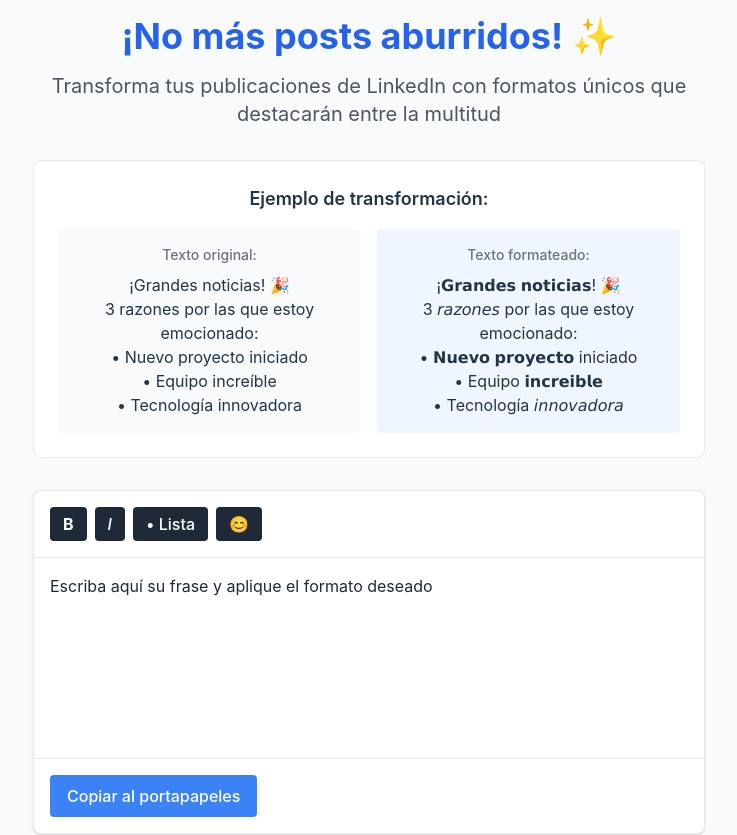
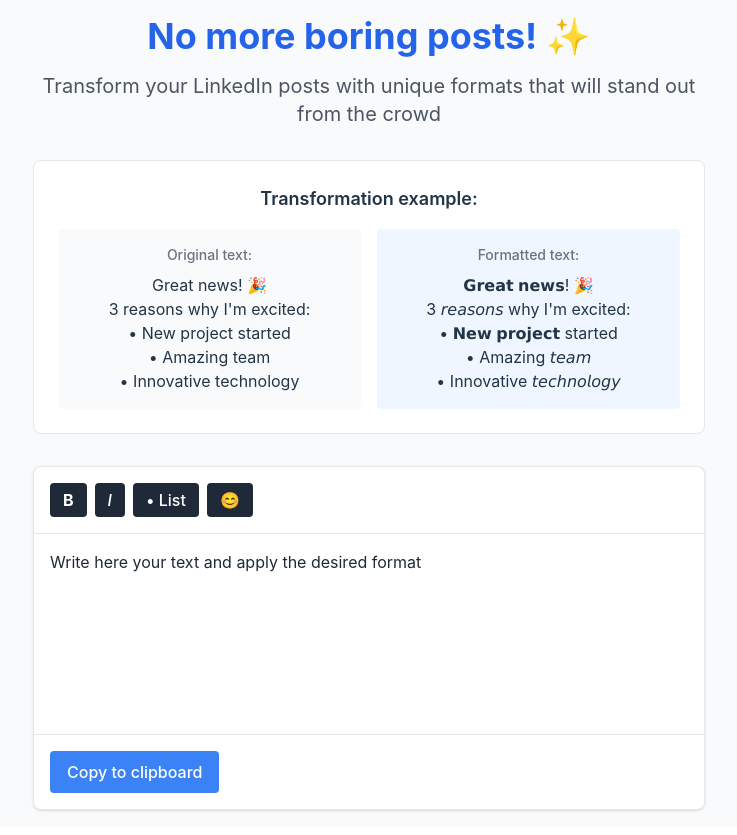
Before and after one commit to Guilleloma/LinkedIN-Post-Formatter, a React (Vite) app: page / in a window 1280 px wide. Shown: the top 835 px of the page, without its empty margins (271-1008 px from the left). Built offline with nearby package versions, Linux system fonts and the light colour scheme.

Commit message:
feat: translate all text content to English

```diff
--- a/src/components/Editor.jsx
+++ b/src/components/Editor.jsx
@@ -87,7 +87,7 @@
           'bold'
         )}
         className={`px-3 py-1 border rounded text-white ${editor.isActive('bold') ? 'bg-blue-600' : 'bg-gray-800 hover:bg-gray-700'}`}
-        title="Negrita"
+        title="Bold"
       >
         <strong>B</strong>
       </button>
@@ -97,7 +97,7 @@
           'italic'
         )}
         className={`px-3 py-1 border rounded text-white ${editor.isActive('italic') ? 'bg-blue-600' : 'bg-gray-800 hover:bg-gray-700'}`}
-        title="Cursiva"
+        title="Italic"
       >
         <em>I</em>
       </button>
@@ -107,9 +107,9 @@
           'bulletList'
         )}
         className={`px-3 py-1 border rounded text-white ${editor.isActive('bulletList') ? 'bg-blue-600' : 'bg-gray-800 hover:bg-gray-700'}`}
-        title="Lista"
+        title="List"
       >
-        • Lista
+        • List
       </button>
       <button
         onClick={() => {
@@ -135,7 +135,7 @@
               previewConfig={{ showPreview: false }}
               lazyLoadEmojis={true}
               skinTonesDisabled={false}
-              searchPlaceholder="Buscar emojis..."
+              searchPlaceholder="Search emojis..."
               onEmojiClick={(emojiData) => {
                 editor.chain().focus().insertContent(emojiData.emoji).run()
                 setShowEmojiPicker(false)
@@ -168,7 +168,7 @@
         },
       }),
     ],
-    content: '<p>Escriba aquí su frase y aplique el formato deseado</p>',
+    content: '<p>Write here your text and apply the desired format</p>',
     editorProps: {
       attributes: {
         class: 'p-4 min-h-[200px] focus:outline-none text-gray-800',
@@ -230,34 +230,34 @@
   }
 
   const handleCopy = async () => {
-    console.log('Iniciando proceso de copia')
+    console.log('Starting copy process')
 
     if (!editor) {
-      console.error('Editor no disponible para copiar')
+      console.error('Editor not available for copying')
       return
     }
 
     try {
       const json = editor.getJSON()
-      console.log('Contenido JSON:', json)
+      console.log('JSON content:', json)
 
       let formattedText = formatForLinkedIn(json)
-      console.log('Texto formateado para LinkedIn:', formattedText)
+      console.log('Formatted text for LinkedIn:', formattedText)
 
       await navigator.clipboard.writeText(formattedText)
-      console.log('Texto copiado al portapapeles exitosamente')
+      console.log('Text successfully copied to clipboard')
 
-      setCopyStatus('¡Copiado!')
+      setCopyStatus('Copied!')
       setTimeout(() => {
         setCopyStatus('')
-        console.log('Estado de copia reiniciado')
+        console.log('Copy status reset')
       }, 2000)
     } catch (err) {
-      console.error('Error al copiar:', err)
-      setCopyStatus('Error al copiar')
+      console.error('Error copying:', err)
+      setCopyStatus('Error copying')
       setTimeout(() => {
         setCopyStatus('')
-        console.log('Estado de error reiniciado')
+        console.log('Error status reset')
       }, 2000)
     }
   }
@@ -266,28 +266,28 @@
     <div className="min-h-screen bg-gray-50 p-4">
       <div className="max-w-2xl mx-auto">
         <div className="text-center mb-8">
-          <h1 className="text-4xl font-bold text-blue-600 mb-4">¡No más posts aburridos! ✨</h1>
+          <h1 className="text-4xl font-bold text-blue-600 mb-4">No more boring posts! ✨</h1>
           <p className="text-xl text-gray-600 mb-8">
-            Transforma tus publicaciones de LinkedIn con formatos únicos que destacarán entre la multitud
+            Transform your LinkedIn posts with unique formats that will stand out from the crowd
           </p>
           <div className="bg-white border rounded-lg p-6 mb-8">
-            <h2 className="text-lg font-semibold mb-4">Ejemplo de transformación:</h2>
+            <h2 className="text-lg font-semibold mb-4">Transformation example:</h2>
             <div className="grid grid-cols-1 md:grid-cols-2 gap-4">
               <div className="p-4 bg-gray-50 rounded">
-                <h3 className="text-sm font-medium text-gray-500 mb-2">Texto original:</h3>
-                <p>¡Grandes noticias! 🎉</p>
-                <p>3 razones por las que estoy emocionado:</p>
-                <p>• Nuevo proyecto iniciado</p>
-                <p>• Equipo increíble</p>
-                <p>• Tecnología innovadora</p>
+                <h3 className="text-sm font-medium text-gray-500 mb-2">Original text:</h3>
+                <p>Great news! 🎉</p>
+                <p>3 reasons why I'm excited:</p>
+                <p>• New project started</p>
+                <p>• Amazing team</p>
+                <p>• Innovative technology</p>
               </div>
               <div className="p-4 bg-blue-50 rounded">
-                <h3 className="text-sm font-medium text-gray-500 mb-2">Texto formateado:</h3>
-                <p>¡𝗚𝗿𝗮𝗻𝗱𝗲𝘀 𝗻𝗼𝘁𝗶𝗰𝗶𝗮𝘀! 🎉</p>
-                <p>3 𝘳𝘢𝘻𝘰𝘯𝘦𝘴 por las que estoy emocionado:</p>
-                <p>• 𝗡𝘂𝗲𝘃𝗼 𝗽𝗿𝗼𝘆𝗲𝗰𝘁𝗼 iniciado</p>
-                <p>• Equipo 𝗶𝗻𝗰𝗿𝗲𝗶𝗯𝗹𝗲</p>
-                <p>• Tecnología 𝘪𝘯𝘯𝘰𝘷𝘢𝘥𝘰𝘳𝘢</p>
+                <h3 className="text-sm font-medium text-gray-500 mb-2">Formatted text:</h3>
+                <p>𝗚𝗿𝗲𝗮𝘁 𝗻𝗲𝘄𝘀! 🎉</p>
+                <p>3 𝘳𝘦𝘢𝘴𝘰𝘯𝘴 why I'm excited:</p>
+                <p>• 𝗡𝗲𝘄 𝗽𝗿𝗼𝗷𝗲𝗰𝘁 started</p>
+                <p>• Amazing 𝘵𝘦𝘢𝘮</p>
+                <p>• Innovative 𝘵𝘦𝘤𝘩𝘯𝘰𝘭𝘰𝘨𝘺</p>
               </div>
             </div>
           </div>
@@ -300,10 +300,10 @@
               onClick={handleCopy}
               className="bg-blue-500 text-white px-4 py-2 rounded hover:bg-blue-600"
             >
-              Copiar al portapapeles
+              Copy to clipboard
             </button>
             {copyStatus && (
-              <span className="text-green-500">{copyStatus}</span>
+              <span className="text-green-500">{copyStatus === '¡Copiado!' ? 'Copied!' : 'Error copying'}</span>
             )}
           </div>
         </div>
```
